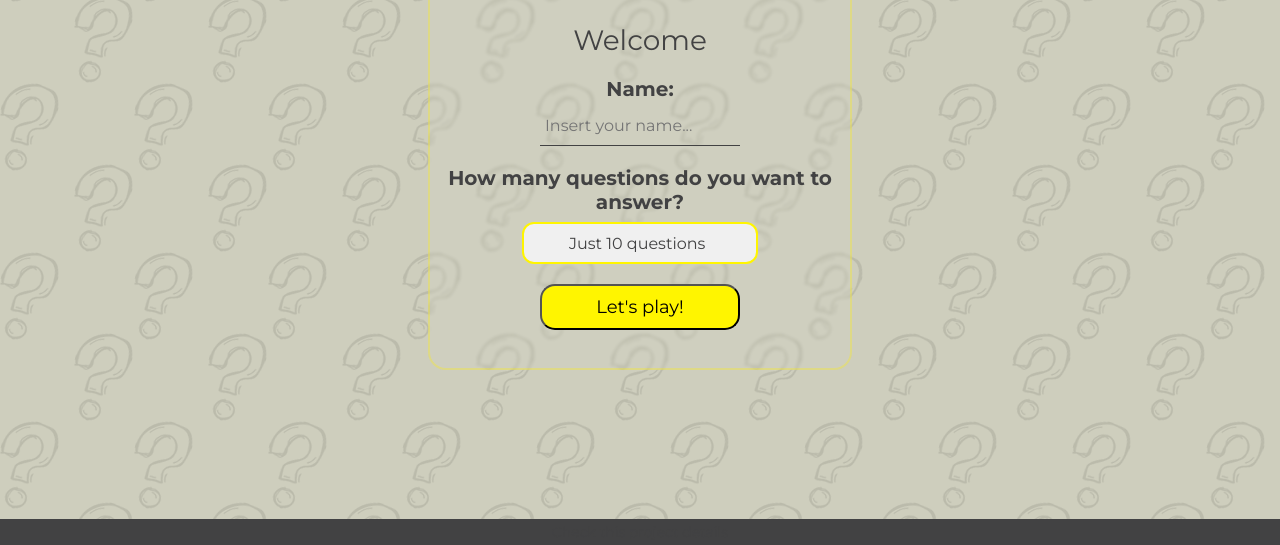
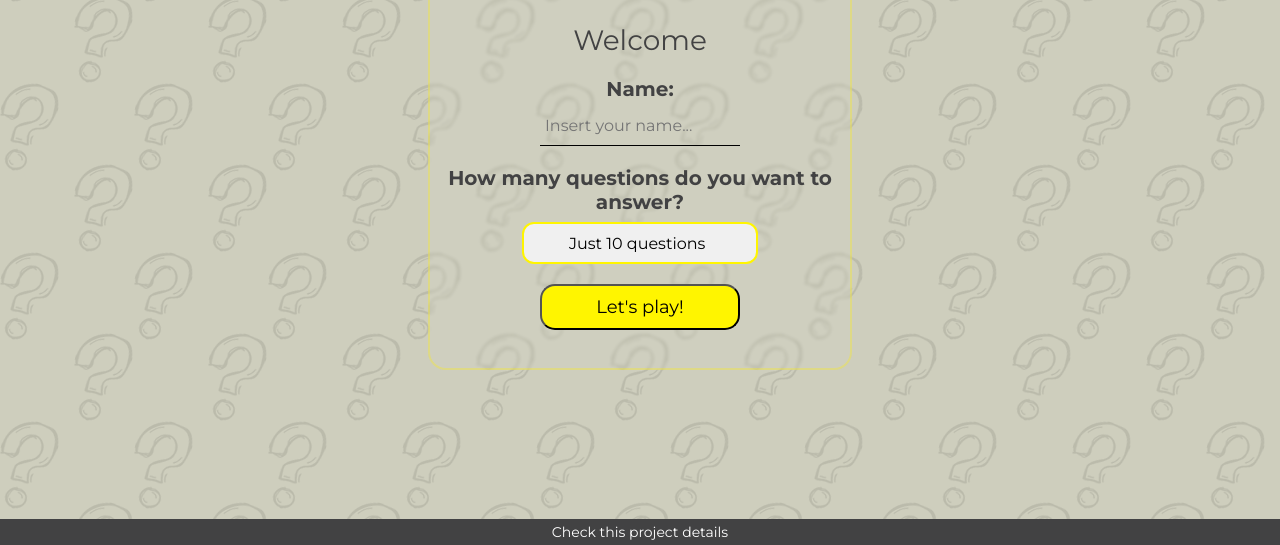
Before and after one commit to 3dmnt/HAB-36-GrupoE, a plain HTML site: page index.html in a window 1280 px wide. Shown: the part 255-800 px from the top of the page. Drawn offline with Linux system fonts and the light colour scheme.

Commit message:
Update style.css

```diff
--- a/style.css
+++ b/style.css
@@ -13,7 +13,6 @@
   font-family: "Montserrat", sans-serif;
   margin: 0;
   padding: 0;
-  color: #424243;
 }
 
 body {
```
